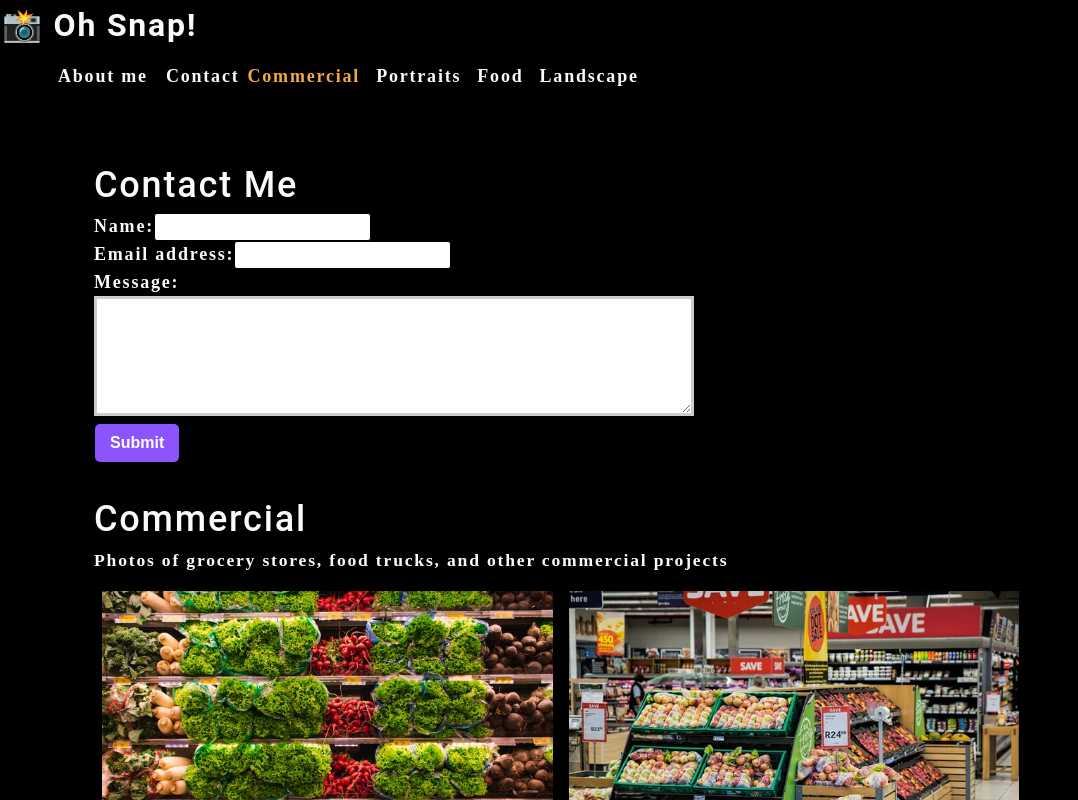
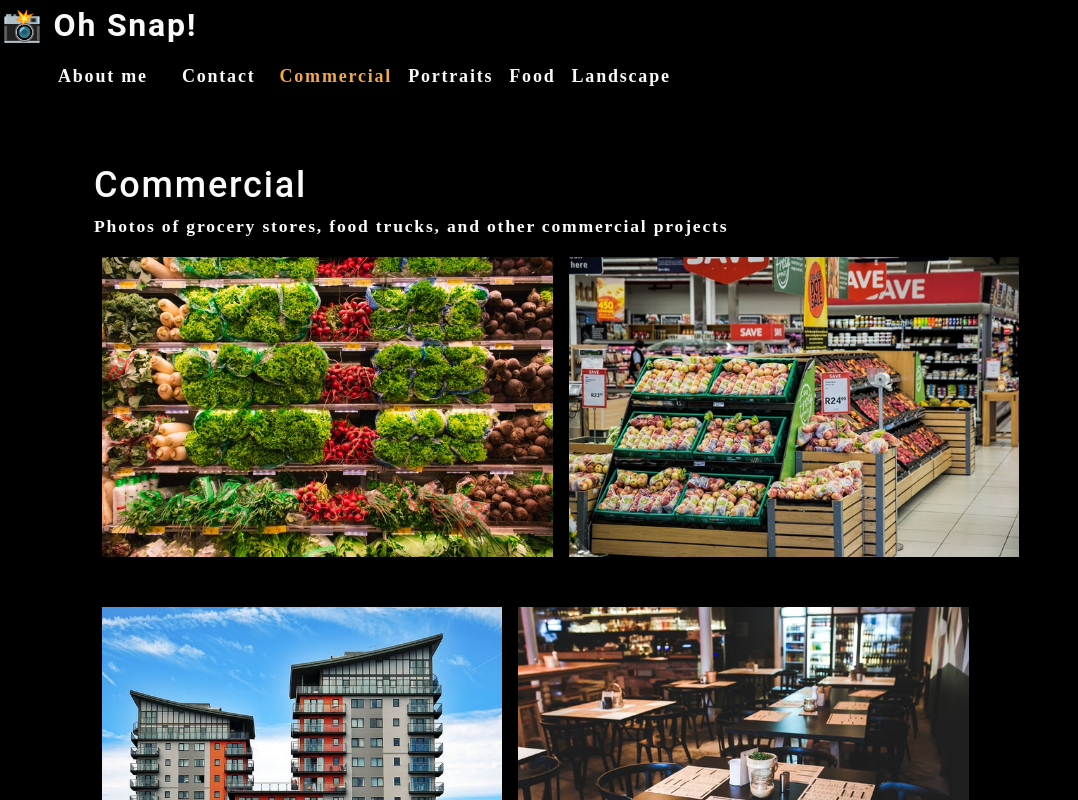
Before and after one commit to MKHLink/photography_portfolio, a React (Create React App) app: page / in a window 1280 px wide. Shown: the top 800 px of the page, without its empty margins (0-1078 px from the left). Built offline with nearby package versions, Linux system fonts and the light colour scheme.

Commit message:
added contact form and made app into a SPW

```diff
--- a/src/App.js
+++ b/src/App.js
@@ -5,6 +5,9 @@
 import ConatctForm from './components/Contact';
 
 function App() {
+
+  const [contactSelected, setContactSelected] = useState(false);
+
   const [categories] = useState([
     {
       name: 'commercial',
@@ -24,13 +27,18 @@
         categories={categories}
         setCurrentCategory={setCurrentCategory}
         currentCategory={currentCategory}
+        contactSelected={contactSelected}
+        setContactSelected={setContactSelected}
       ></Nav>
       <main>
-        <div>
-          <ConatctForm></ConatctForm>
-          <Gallery currentCategory={currentCategory}></Gallery>
-          <About></About>
-        </div>
+      {!contactSelected ? (
+      <>
+        <Gallery currentCategory={currentCategory}></Gallery>
+        <About></About>
+      </>
+      ) : (
+        <ConatctForm></ConatctForm>
+      )}
       </main>
     </div>
   );
--- a/src/components/Contact/index.js
+++ b/src/components/Contact/index.js
@@ -1,14 +1,35 @@
 import React,{useState} from "react";
+import { validateEmail } from "../../utils/helpers";
 
 function ConatctForm(){
 
+    const [errorMessage, setErrorMessage] = useState('');
     const [formState, setFormState] = useState({name: '',email: '', message: ''});
     const {name, email, message} = formState;
 
     function handleChange(e){
-        setFormState({...formState, [e.target.name]: e.target.value})
+        if (e.target.name === 'email') {
+            const isValid = validateEmail(e.target.value);
+            console.log(isValid);
+            // isValid conditional statement
+            if (!isValid) {
+                setErrorMessage('Your email is invalid.');
+              } else {
+                setErrorMessage('');
+              }
+            } else {
+                if (!e.target.value.length) {
+                  setErrorMessage(`${e.target.name} is required.`);
+                } else {
+                  setErrorMessage('');
+                }
+          }
+          if (!errorMessage) {
+            setFormState({ ...formState, [e.target.name]: e.target.value });
+          }
     }
 
+    //for backend
     function handleSubmit(e){
         e.preventDefault();
         console.log(formState);
@@ -20,16 +41,22 @@
             <form id="contact-form" onSubmit={handleSubmit}>
             <div>
                 <label htmlFor="name">Name:</label>
-                <input type="text" name="name" defaultValue={name} onChange={handleChange}/>
+                <input type="text" name="name" defaultValue={name} onBlur={handleChange}/>
             </div>
             <div>
                 <label htmlFor="email">Email address:</label>
-                <input type="email" name="email" defaultValue={email} onChange={handleChange}/>
+                <input type="email" name="email" defaultValue={email} onBlur={handleChange}/>
             </div>
             <div>
                 <label htmlFor="message">Message:</label>
-                <textarea name="message" rows="5"  defaultValue={message} onChange={handleChange}/>
+                <textarea name="message" rows="5"  defaultValue={message} onBlur={handleChange}/>
             </div>
+            {errorMessage && (
+                <div>
+                    <p className="error-text">{errorMessage}</p>
+                </div>
+            )}
+
             <button type="submit">Submit</button>
             </form>
         </section>
--- a/src/components/Nav/index.js
+++ b/src/components/Nav/index.js
@@ -7,6 +7,8 @@
     categories = [],
     setCurrentCategory,
     currentCategory,
+    contactSelected,
+    setContactSelected
   } = props;
 
   useEffect(()=>{
@@ -23,20 +25,24 @@
   <nav>
     <ul className="flex-row">
       <li className="mx-2">
-        <a href="#about">
+        <a data-testid="about" href="#about" onClick={() => setContactSelected(false)}>
           About me
         </a>
       </li>
-      <li>
-        <span>Contact</span>
+      <li className={`mx-2 ${contactSelected && 'navActive'}`}>
+        <span onClick={() => setContactSelected(true)}>Contact</span>
       </li>
        {categories.map((category) => (
-        <li className={`mx-1 ${
-          currentCategory.name===category.name && 'navActive'
-        }`}key={category.name}>
+        <li
+        className={`mx-1 ${
+          currentCategory.name === category.name && !contactSelected && `navActive`
+          }`}
+        key={category.name}
+      >
 
         <span onClick={()=>{
-          setCurrentCategory(category)
+          setCurrentCategory(category);
+          setContactSelected(false);
         }}>
 
           {capitalizeFirstLetter(category.name)}
```
